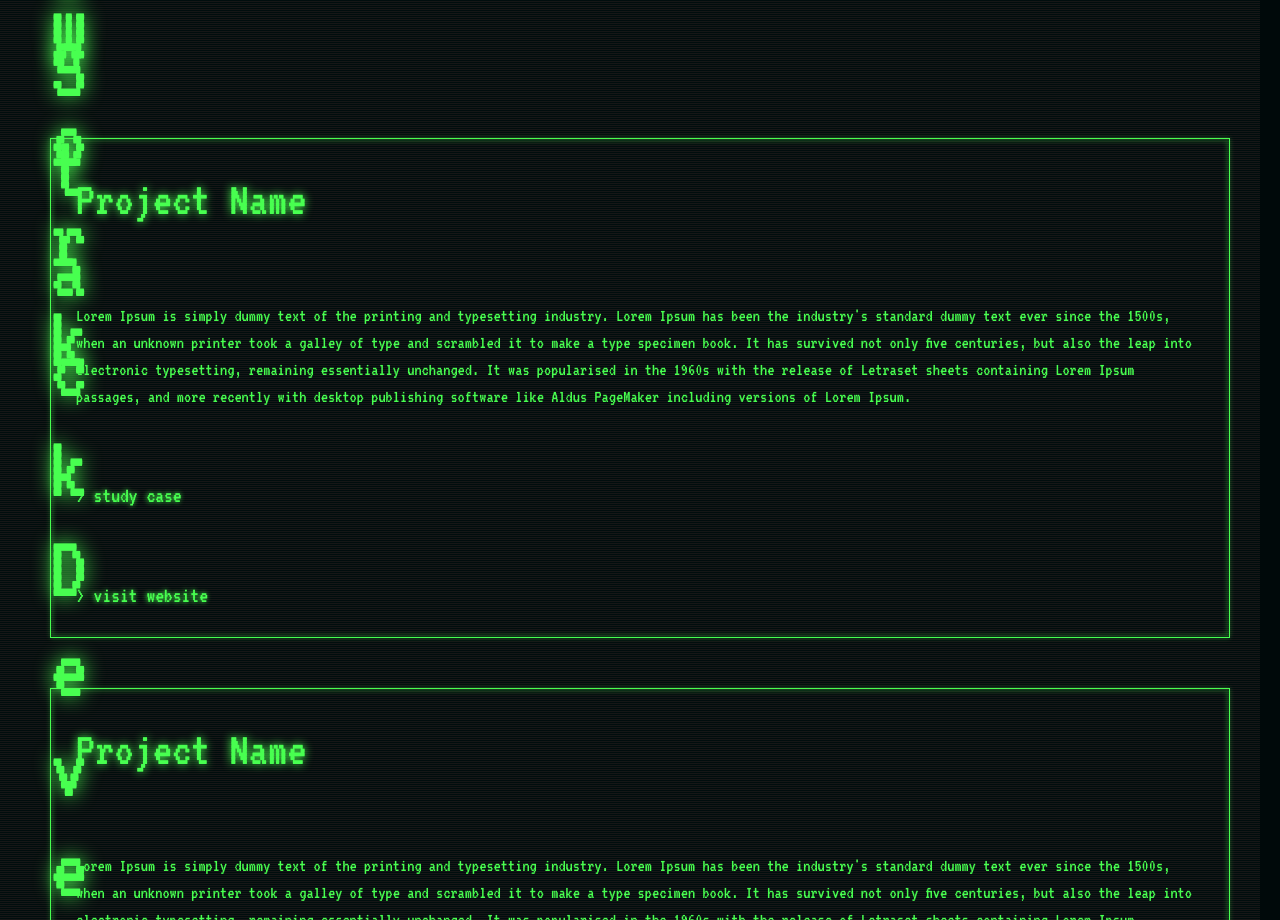
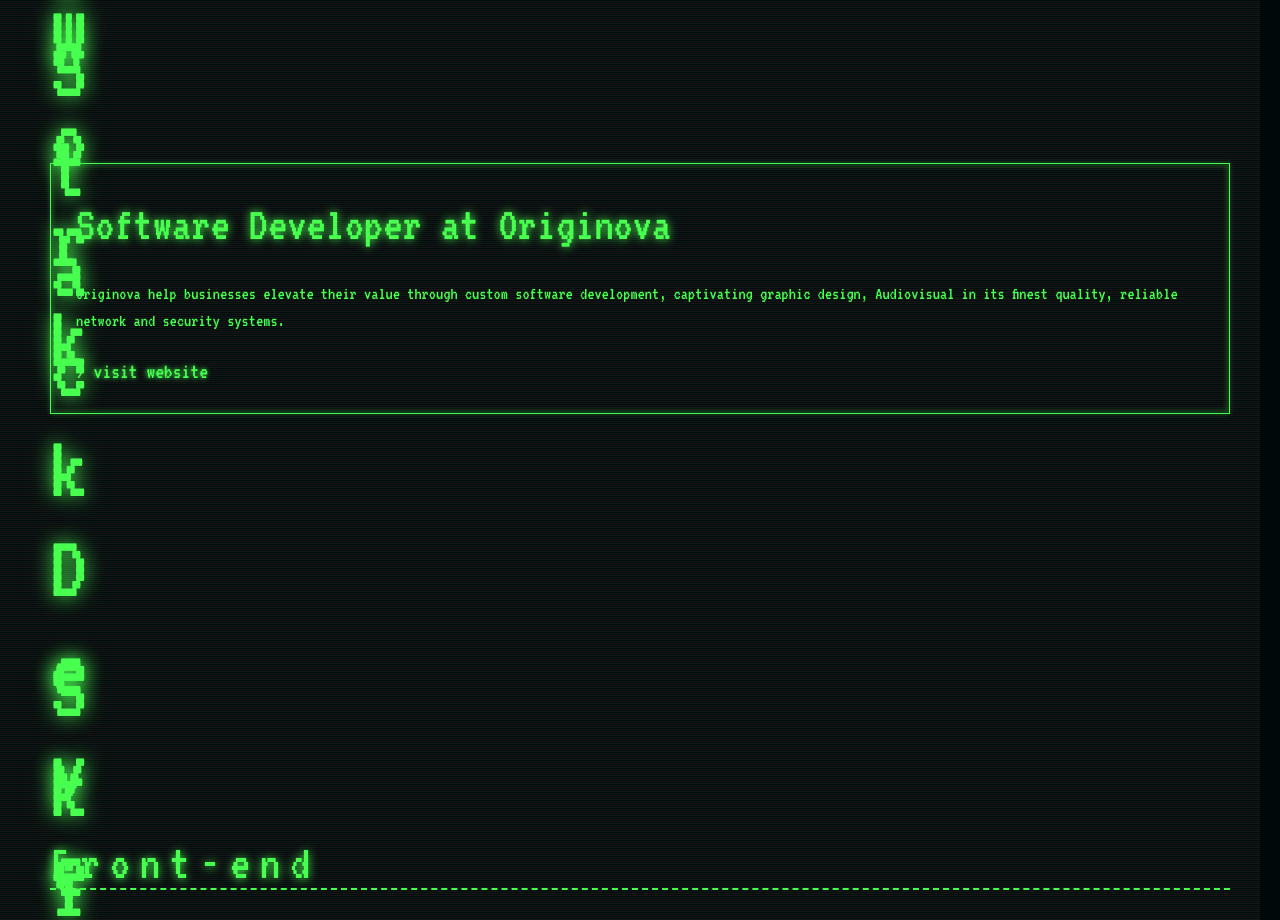
Before and after one commit to Sami-21/NextJSPortfolio, a Next.js app: page / in a window 1280 px wide. Shown: the part 1880-2800 px from the top of the page. Built offline with nearby package versions, Linux system fonts and the light colour scheme.

Commit message:
fixing content

```diff
--- a/Components/AboutSection.tsx
+++ b/Components/AboutSection.tsx
@@ -17,7 +17,7 @@ const AboutSection: React.FC = () => {
       ></CODTextEffect>
       <div className={style.TextContainer}>
         <div className={style.Text}>
-          <TextTypingEffect text="Hello, my name is Sami! Lorem, ipsum dolor sit amet consectetur adipisicing elit. Repudiandae quibusdam in sapiente, dolore placeat aliquam minus temporibus quod, beatae voluptates possimus culpa? Optio exercitationem nisi explicabo magni ut mollitia minima quod, asperiores maiores ex voluptas." />
+          <TextTypingEffect text="Welcome! My name is Sami. a Full Stack Developer with one year of practical experience designing, creating, and implementing solutions utilizing a variety of technologies and coding languages Seeking a challenging career as a Full-stack Developer where I can apply my vast development skills and hands-on technical abilities." />
         </div>
         <div className={style.GIFContainer}>
           <div className={style.MyGIF}></div>
--- a/Components/IntroText.tsx
+++ b/Components/IntroText.tsx
@@ -1,6 +1,7 @@
 import React, { useEffect, useState } from "react";
 import useTextTyping from "../hooks/useTextTyping";
 import style from "../styles/IntroText.module.css";
+import Resume from "../assets/react_logo.svg";
 import { useInView } from "react-intersection-observer";
 
 const IntroText: React.FC = () => {
@@ -24,9 +25,26 @@ const IntroText: React.FC = () => {
       clearTimeout(timer);
     };
   }, [isShown]);
+
+  const onButtonClick = (): void => {
+    // using Java Script method to get PDF file
+    fetch("assets/Resume.pdf").then((response) => {
+      console.log(response);
+      response.blob().then((blob) => {
+        // Creating new object of PDF file
+        const fileURL = window.URL.createObjectURL(blob);
+        // Setting various property values
+        let alink = document.createElement("a");
+        alink.href = fileURL;
+        alink.download = "Resume.pdf";
+        alink.click();
+      });
+    });
+  };
   return (
     <div className={style.TextContainer}>
       {isShown && (
+        <>
           <h1
             ref={ref}
             id="introText"
@@ -149,6 +167,10 @@ const IntroText: React.FC = () => {
               {Transition3}
             </span>
           </h1>
+          {/* <button className={style.DownloadResume} onClick={onButtonClick}>
+            {"> "}Download Resume
+          </button> */}
+        </>
       )}
     </div>
   );
--- a/Components/PortfolioContent.tsx
+++ b/Components/PortfolioContent.tsx
@@ -8,6 +8,7 @@ import Noisebackground from "./Noisebackground";
 import SkillsSection from "./SkillsSection";
 import SocialLinks from "./SocialLinks";
 import WorkSection from "./WorkSection";
+import Footer from "../Components/Footer";
 
 interface Props {
   showCompDelay: number;
@@ -33,6 +34,7 @@ const PortfolioContent: React.FC<Props> = ({ showCompDelay }) => {
       <SkillsSection />
       <ContactSection />
       <SocialLinks />
+      <Footer />
     </>
   ) : null;
 };
--- a/Components/WorkSection.tsx
+++ b/Components/WorkSection.tsx
@@ -16,52 +16,12 @@ const WorkSection: React.FC = () => {
   const Transition1: string = "Mnut";
   const Transition2: string = "Plwr";
   const Transition3: string = "Work";
-  let projects: project[] = [
+  const projects: project[] = [
     {
-      name: "Project Name",
+      name: "Software Developer at Originova",
       description:
-        "Lorem Ipsum is simply dummy text of the printing and typesetting industry. Lorem Ipsum has been the industry's standard dummy text ever since the 1500s, when an unknown printer took a galley of type and scrambled it to make a type specimen book. It has survived not only five centuries, but also the leap into electronic typesetting, remaining essentially unchanged. It was popularised in the 1960s with the release of Letraset sheets containing Lorem Ipsum passages, and more recently with desktop publishing software like Aldus PageMaker including versions of Lorem Ipsum.",
-      links: [
-        {
-          text: "study case",
-          url: "https://www.youtube.com/watch?v=4wIo7pFpiIc&ab_channel=Skillet",
-        },
-        {
-          text: "visit website",
-          url: "",
-        },
-      ],
-    },
-    {
-      name: "Project Name",
-      description:
-        "Lorem Ipsum is simply dummy text of the printing and typesetting industry. Lorem Ipsum has been the industry's standard dummy text ever since the 1500s, when an unknown printer took a galley of type and scrambled it to make a type specimen book. It has survived not only five centuries, but also the leap into electronic typesetting, remaining essentially unchanged. It was popularised in the 1960s with the release of Letraset sheets containing Lorem Ipsum passages, and more recently with desktop publishing software like Aldus PageMaker including versions of Lorem Ipsum.",
-      links: [
-        {
-          text: "study case",
-          url: "https://www.youtube.com/watch?v=4wIo7pFpiIc&ab_channel=Skillet",
-        },
-        {
-          text: "visit website",
-          url: "",
-        },
-      ],
-    },
-
-    {
-      name: "Project Name",
-      description:
-        "Lorem Ipsum is simply dummy text of the printing and typesetting industry. Lorem Ipsum has been the industry's standard dummy text ever since the 1500s, when an unknown printer took a galley of type and scrambled it to make a type specimen book. It has survived not only five centuries, but also the leap into electronic typesetting, remaining essentially unchanged. It was popularised in the 1960s with the release of Letraset sheets containing Lorem Ipsum passages, and more recently with desktop publishing software like Aldus PageMaker including versions of Lorem Ipsum.",
-      links: [
-        {
-          text: "study case",
-          url: "https://www.youtube.com/watch?v=4wIo7pFpiIc&ab_channel=Skillet",
-        },
-        {
-          text: "visit website",
-          url: "",
-        },
-      ],
+        "Originova help businesses elevate their value through custom software development, captivating graphic design, Audiovisual in its finest quality, reliable network and security systems.",
+      links: [{ text: "visit website", url: "https://www.originova.net" }],
     },
   ];
   return (
--- a/pages/index.tsx
+++ b/pages/index.tsx
@@ -1,6 +1,5 @@
 import type { NextPage } from "next";
 import Head from "next/head";
-import Footer from "../Components/Footer";
 import IntroComponents from "../Components/IntroComponents";
 import PortfolioContent from "../Components/PortfolioContent";
 
@@ -22,7 +21,6 @@ const Home: NextPage = () => {
       <div>
         {/* <IntroComponents /> */}
         <PortfolioContent showCompDelay={0} />
-        <Footer />
       </div>
     </>
   );
--- a/styles/IntroText.module.css
+++ b/styles/IntroText.module.css
@@ -9,9 +9,10 @@
   color: #48ff50;
   opacity: 1;
   z-index: 5;
-  font-size: 132px;
+  font-size: 102px;
   line-height: 200px;
   width: 100%;
+  margin-bottom: 50px;
 }
 
 .FirstTextTransition {
@@ -63,6 +64,12 @@
 .hidden {
   position: relative !important;
   opacity: 0 !important;
+}
+
+.DownloadResume {
+  color: #48ff50;
+  padding: 15px;
+  border: 1px solid #48ff50;
 }
 
 @media (max-width: 1280px) {
--- a/styles/NavBar.module.css
+++ b/styles/NavBar.module.css
@@ -38,12 +38,12 @@
 }
 
 .text:nth-child(1) {
-  animation: fade-out 0.1s ease-out 0.5s forwards;
+  animation: fade-out 0.1s ease-out 0.3s forwards;
 }
 
 .text:nth-child(2) {
   opacity: 0;
-  animation: fade-in-out 0.1s ease-out 0.6s forwards;
+  animation: fade-in-out 0.1s ease-out 0.4s forwards;
 }
 
 .text:nth-child(3)::before {
@@ -58,14 +58,14 @@
   position: absolute;
   top: 0;
   left: 0;
-  animation: fade-in 0.1s ease-out 0.7s forwards;
+  animation: fade-in 0.1s ease-out 0.5s forwards;
 }
 
 /* Navigation Items List Container */
 .NavBarItemsContainer {
   position: relative;
   display: flex;
-  justify-content: space-around;
+  justify-content: space-evenly;
   align-items: center;
   width: 70vw;
   height: 150px;
@@ -171,18 +171,18 @@
 }
 
 .NavBarItem:nth-child(1) {
-  animation: fade-out 0.1s ease-out 0.2s forwards;
+  animation: fade-out 0.1s ease-out 0.3s forwards;
 }
 
 .NavBarItem:nth-child(2) {
   opacity: 0;
-  animation: fade-in-out 0.1s ease-out 0.3s forwards;
+  animation: fade-in-out 0.1s ease-out 0.4s forwards;
 }
 
 .NavBarItem:nth-child(3) {
   cursor: pointer;
   opacity: 0;
-  animation: fade-in 0.1s ease-out 0.4s forwards;
+  animation: fade-in 0.1s ease-out 0.5s forwards;
 }
 
 .item {
--- a/styles/Project.module.css
+++ b/styles/Project.module.css
@@ -1,8 +1,9 @@
 .ProjectContainer {
   display: flex;
+  gap: 20px;
   flex-direction: column;
+  position: relative;
   justify-content: space-between;
-  position: relative;
   border: 1px #48ff50 solid;
   color: #48ff50;
 }
@@ -38,12 +39,13 @@
   margin-right: 15px;
   cursor: pointer;
   z-index: 9999;
+  margin-right: 50px;
 }
 
 .ProjectLinks::before {
   content: attr(data-text);
   position: absolute;
-  top: 0;
+  top: 0px;
   left: 17px;
   font-size: 22px;
   color: #48ff50;
--- a/styles/WorkSection.module.css
+++ b/styles/WorkSection.module.css
@@ -1,22 +1,11 @@
 .ContentContainer {
   width: 100vw;
-  min-height: 750px;
   padding: 150px 50px 0px 50px;
-}
-
-.TextContainer {
-  position: relative;
-  top: 250px;
-  display: flex;
-  width: 100%;
-  justify-content: space-between;
-  color: white;
-  overflow: visible;
 }
 
 .ProjectOuterContainer {
   width: 100%;
-  height: 500px;
+  min-height: 300px;
   display: flex;
   flex-direction: column;
   align-items: center;
@@ -24,13 +13,13 @@
   margin: 50px 0;
 }
 
-@media (max-width: 768px) {
+/* @media (max-width: 768px) {
   .ProjectOuterContainer {
-    height: 600px;
+    height: 400px;
   }
 }
 @media (max-width: 540px) {
   .ProjectOuterContainer {
-    height: 750px;
+    height: 500px;
   }
-}
+} */
```
Also changed, not shown: 1 other file (tests, documents, lock files or other folders). Lines whose indentation alone changed are shown as unchanged.
